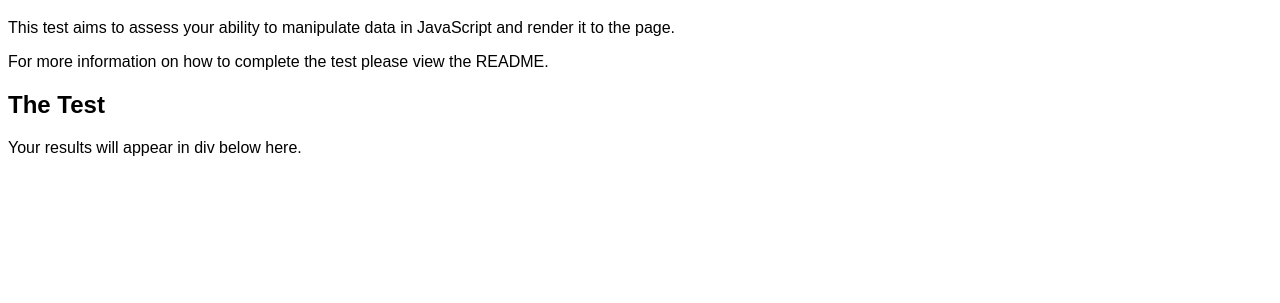
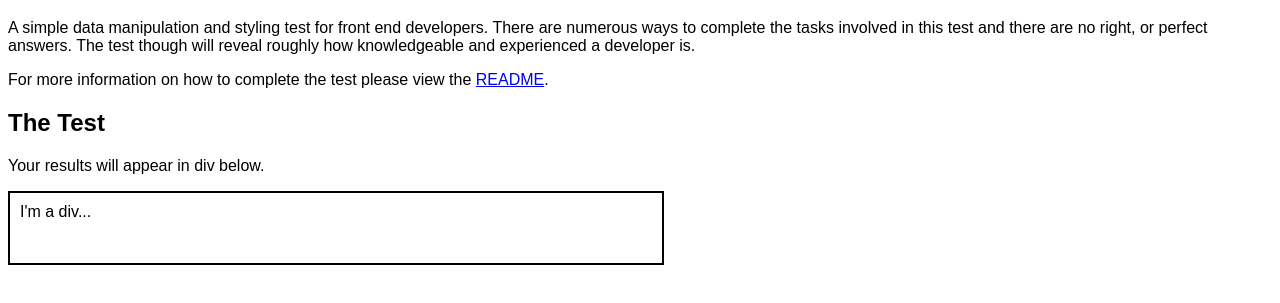
Before and after one commit to RobDWaller/ReallySimpleJavaScriptTest, a plain HTML site: page index.html in a window 1280 px wide. Shown: the part 61-364 px from the top of the page. Drawn offline with Linux system fonts and the light colour scheme.

Commit message:
Adding more information to the README and the index html file, along with some minor style edits.

```diff
--- a/assets/css/style.css
+++ b/assets/css/style.css
@@ -1,3 +1,10 @@
 body {
     font-family: arial;
 }
+
+#test-data {
+    height: 50px;
+    width: 50%;
+    border: solid 2px black;
+    padding:10px;
+}
--- a/index.html
+++ b/index.html
@@ -6,12 +6,14 @@
     </head>
     <body>
         <h1>Really Simple JavaScript Test</h1>
-        <p>This test aims to assess your ability to manipulate data in JavaScript
-        and render it to the page.</p>
-        <p>For more information on how to complete the test please view the README.</p>
+        <p>A simple data manipulation and styling test for front end developers. There are numerous ways to complete
+        the tasks involved in this test and there are no right, or perfect answers. The
+        test though will reveal roughly how knowledgeable and experienced a developer is.</p>
+        <p>For more information on how to complete the test please view the <a href="README.md">README</a>.</p>
         <h2>The Test</h2>
-        <p>Your results will appear in div below here.</p>
+        <p>Your results will appear in div below.</p>
         <div id="test-data">
+            I'm a div...
         </div>
         <script src="assets/js/test-data.js" type="text/javascript"></script>
         <script src="assets/js/test-script.js" type="text/javascript"></script>
```
Also changed, not shown: 1 other file.
